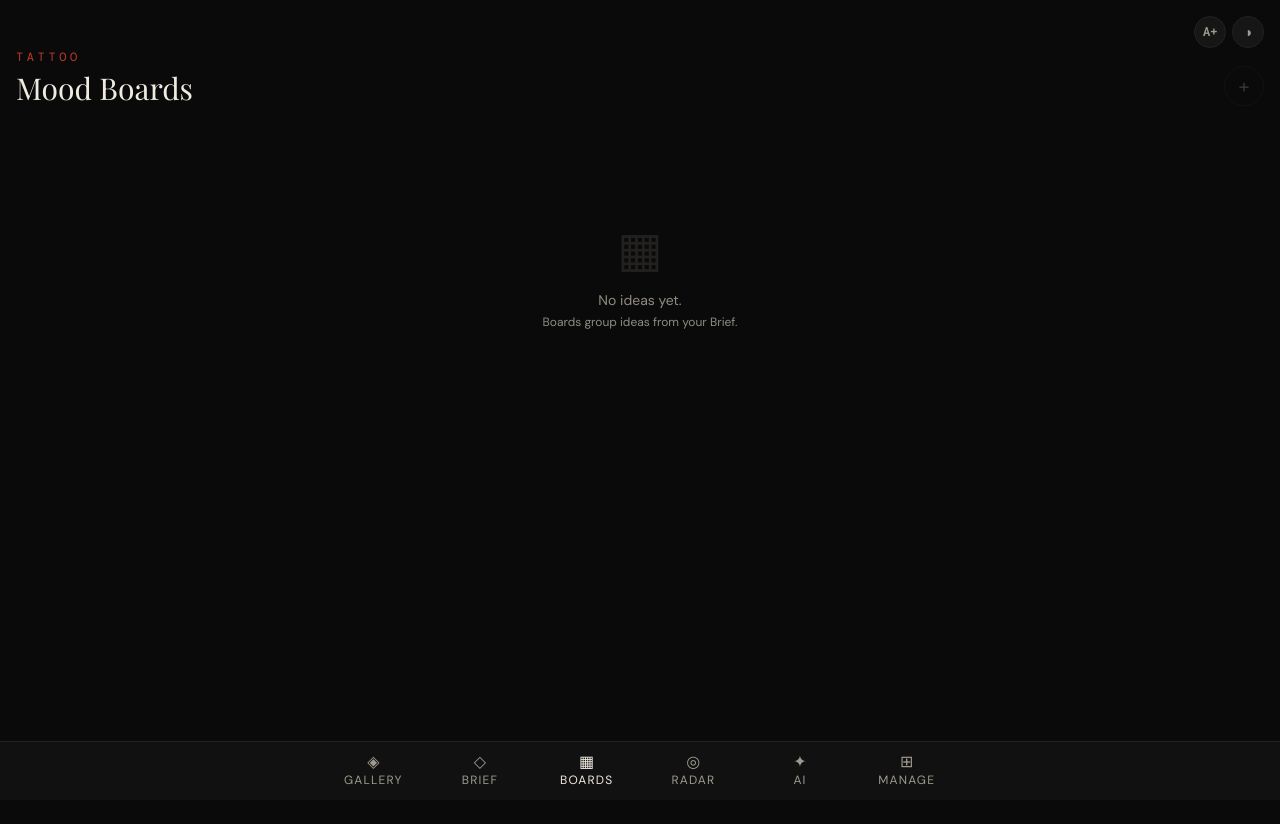
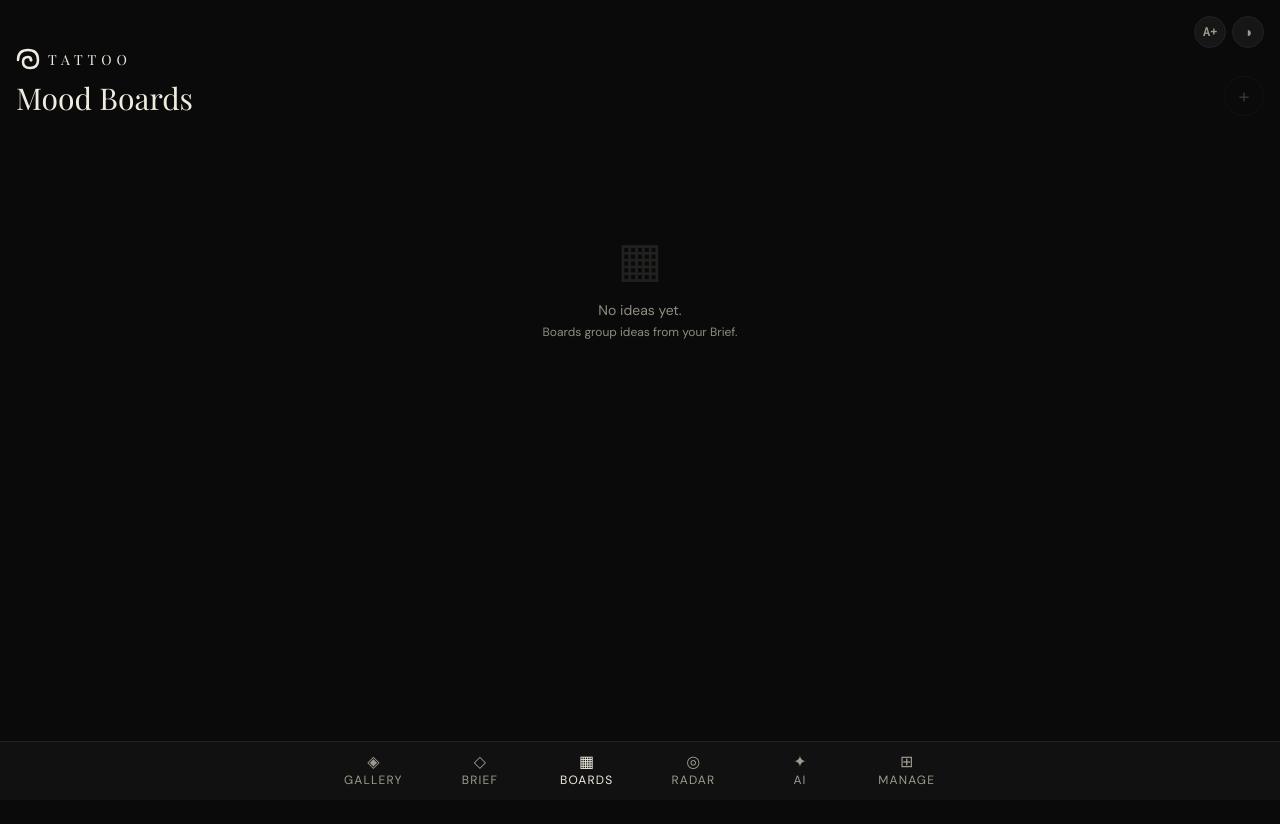
Before and after one commit to Pritesh1980/sable, a React (Vite) app: page /boards in a window 1280 px wide. Shown: the top 824 px of the page. Built offline with nearby package versions, Linux system fonts and the light colour scheme; a web font is replaced by a local one.

Commit message:
Add koru Logo component and place in all page headers

```diff
--- /dev/null
+++ b/src/components/Logo.jsx
@@ -0,0 +1,39 @@
+// Inline SVG koru mark — inherits colour via currentColor.
+export function LogoMark({ size = 32, className = '' }) {
+  return (
+    <svg
+      viewBox="0 0 48 48"
+      width={size}
+      height={size}
+      fill="none"
+      stroke="currentColor"
+      strokeWidth="5"
+      strokeLinecap="round"
+      strokeLinejoin="round"
+      className={className}
+      aria-hidden="true"
+    >
+      <path d="M 4 24 Q 4 4 24 4 Q 44 4 44 24 Q 44 40 28 40 Q 14 40 14 28 Q 14 18 24 18 Q 30 18 30 24" />
+      <circle cx="30" cy="24" r="3" fill="currentColor" stroke="none" />
+    </svg>
+  )
+}
+
+// Wordmark-only component for reuse if needed.
+export function Wordmark({ className = '' }) {
+  return (
+    <span className={`font-display tracking-[0.35em] text-sm uppercase ${className}`}>
+      Tattoo
+    </span>
+  )
+}
+
+// Full lockup: mark + wordmark, used in page headers.
+export default function Logo({ size = 28, className = '' }) {
+  return (
+    <div className={`inline-flex items-center gap-2 text-cream ${className}`}>
+      <LogoMark size={size} />
+      <Wordmark />
+    </div>
+  )
+}
--- a/src/pages/Boards.jsx
+++ b/src/pages/Boards.jsx
@@ -1,4 +1,5 @@
 import { useState } from 'react'
+import Logo from '../components/Logo'
 import {
   BLANK_BOARD,
   addIdeaToBoard,
@@ -195,7 +196,7 @@ export default function Boards({ boards, setBoards, ideas }) {
     <div className="min-h-screen bg-ink-black px-4 pt-safe-top pb-24">
       <div className="pt-12 pb-6 flex items-end justify-between">
         <div>
-          <p className="font-mono text-[12px] text-accent tracking-[0.3em] uppercase mb-1">Tattoo</p>
+          <Logo size={24} className="mb-2" />
           <h1 className="font-display text-3xl text-cream">Mood Boards</h1>
         </div>
         <button
--- a/src/pages/Brief.jsx
+++ b/src/pages/Brief.jsx
@@ -1,5 +1,6 @@
 import { useState } from 'react'
 import TagPill from '../components/TagPill'
+import Logo from '../components/Logo'
 import { STYLE_TAGS, PLACEMENTS } from '../data/artists'
 import { IDEA_STATUSES, matchArtistsToIdea } from '../data/brief'
 
@@ -272,7 +273,7 @@ export default function Brief({ ideas, setIdeas, artists }) {
     <div className="min-h-screen bg-ink-black px-4 pt-safe-top pb-24">
       <div className="pt-12 pb-6 flex items-end justify-between">
         <div>
-          <p className="font-mono text-[12px] text-accent tracking-[0.3em] uppercase mb-1">Tattoo</p>
+          <Logo size={24} className="mb-2" />
           <h1 className="font-display text-3xl text-cream">My Brief</h1>
         </div>
         <button
--- a/src/pages/Concepts.jsx
+++ b/src/pages/Concepts.jsx
@@ -1,4 +1,5 @@
 import { useState } from 'react'
+import Logo from '../components/Logo'
 
 const SYSTEM_PROMPT = `You are a creative tattoo concept consultant with deep knowledge of tattoo styles, placement, and aesthetics. When given a concept prompt, provide:
 1. A vivid visual description of the tattoo concept (2-3 sentences)
@@ -47,7 +48,7 @@ export default function Concepts({ concepts, setConcepts }) {
   return (
     <div className="min-h-screen bg-ink-black px-4 pt-safe-top pb-24">
       <div className="pt-12 pb-6">
-        <p className="font-mono text-[12px] text-accent tracking-[0.3em] uppercase mb-1">Tattoo</p>
+        <Logo size={24} className="mb-2" />
         <h1 className="font-display text-3xl text-cream">AI Concepts</h1>
       </div>
 
--- a/src/pages/Conventions.jsx
+++ b/src/pages/Conventions.jsx
@@ -1,4 +1,5 @@
 import { CONVENTIONS, getConventionFavicon } from '../data/conventions'
+import Logo from '../components/Logo'
 
 function ConventionCard({ convention }) {
   const favicon = getConventionFavicon(convention)
@@ -52,7 +53,7 @@ export default function Conventions() {
   return (
     <div className="min-h-screen bg-ink-black px-4 pt-safe-top pb-24">
       <div className="pt-12 pb-6">
-        <p className="font-mono text-[12px] text-accent tracking-[0.3em] uppercase mb-1">Tattoo</p>
+        <Logo size={24} className="mb-2" />
         <h1 className="font-display text-3xl text-cream">Convention Radar</h1>
         <p className="text-cream-muted/80 text-xs font-mono mt-2">Popular UK tattoo conventions. Dates are 2026 editions.</p>
       </div>
--- a/src/pages/Gallery.jsx
+++ b/src/pages/Gallery.jsx
@@ -13,6 +13,7 @@ import {
   rectSortingStrategy,
 } from '@dnd-kit/sortable'
 import SortableArtistCard from '../components/SortableArtistCard'
+import Logo from '../components/Logo'
 import ArtistDetail from '../components/ArtistDetail'
 import ArtistBrowse from '../components/ArtistBrowse'
 import RankingMode from '../components/RankingMode'
@@ -120,6 +121,7 @@ export default function Gallery({ artists, setArtists }) {
       {/* Page header */}
       <div className="px-4 pt-10 pb-4 flex items-end justify-between">
         <div>
+          <Logo size={28} className="mb-3" />
           <p className="font-mono text-[12px] text-accent tracking-[0.4em] uppercase mb-2">Your Collection</p>
           <h1 className="font-display text-5xl text-cream leading-none tracking-tight">Artists</h1>
         </div>
--- a/src/pages/Manage.jsx
+++ b/src/pages/Manage.jsx
@@ -1,5 +1,6 @@
 import { useState, useRef } from 'react'
 import { STYLE_TAGS, DEFAULT_STUDIOS } from '../data/artists'
+import Logo from '../components/Logo'
 
 function studioName(id) {
   const s = DEFAULT_STUDIOS.find((s) => s.id === id)
@@ -281,7 +282,7 @@ export default function Manage({ artists, setArtists }) {
     <div className="min-h-screen bg-ink-black px-4 pt-safe-top pb-24">
       {/* Header */}
       <div className="pt-10 pb-6">
-        <p className="font-mono text-[12px] text-accent tracking-[0.4em] uppercase mb-2">Tattoo</p>
+        <Logo size={28} className="mb-3" />
         <h1 className="font-display text-5xl text-cream leading-none tracking-tight">Manage</h1>
         <p className="font-mono text-[12px] text-cream-muted/90 mt-3 tracking-widest">
           {artists.length} artists · {withImages} with photos · {totalImages} total images
```
